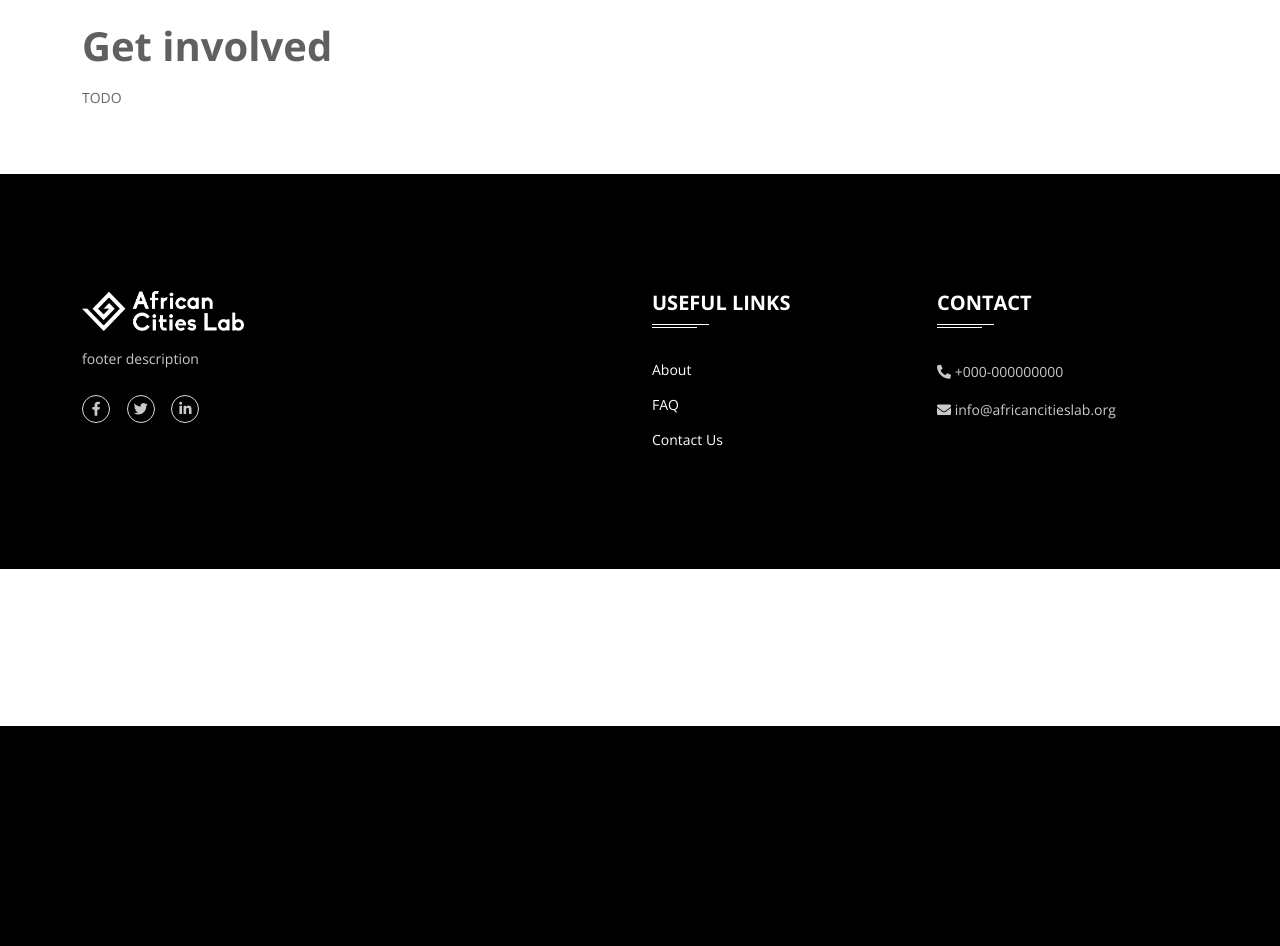
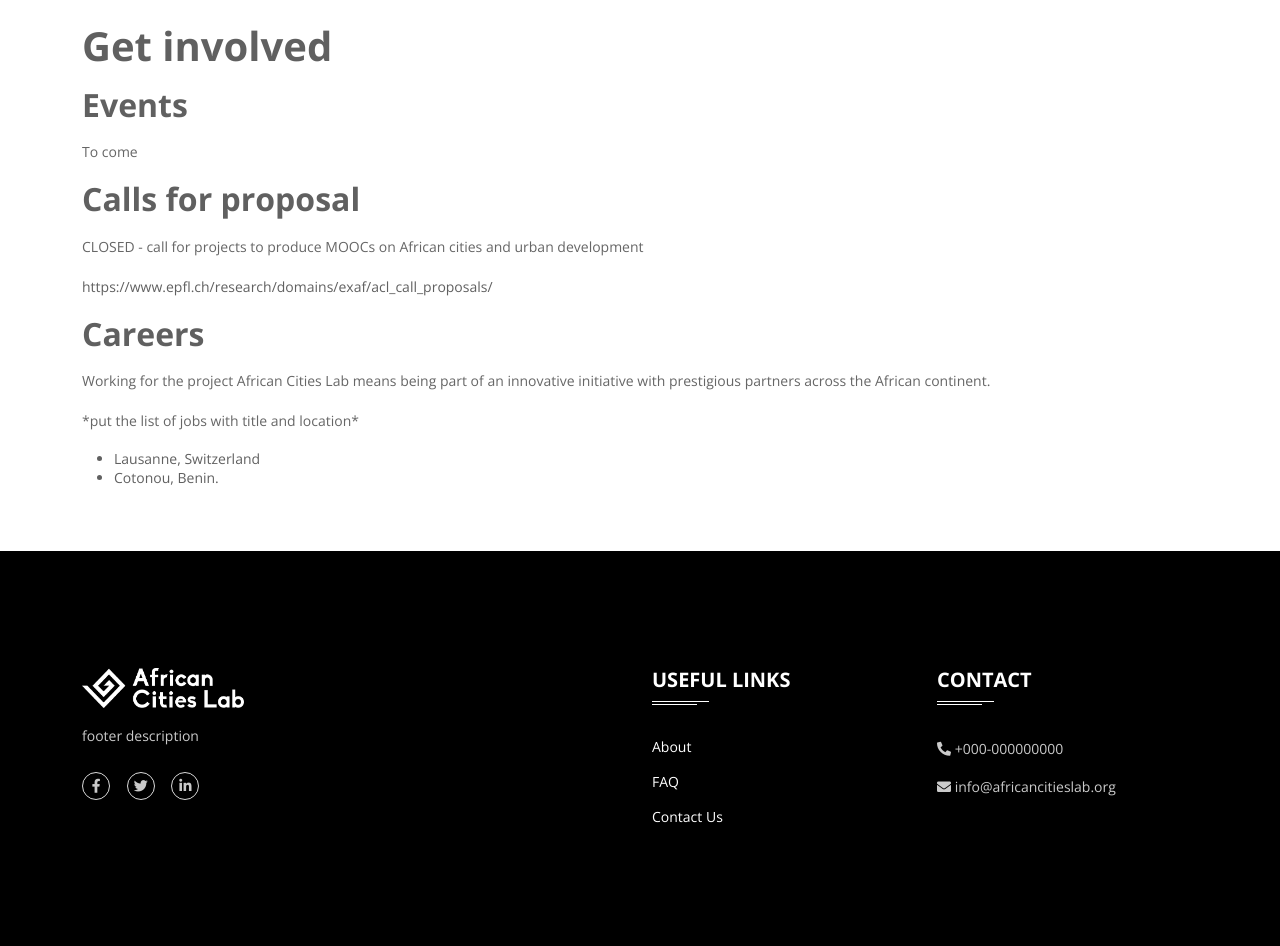
Before and after one commit to African-Cities-Lab/_african-cities-lab-org, a Django app: template african_cities_lab/home/templates/home/get_involved.html in a window 1280 px wide. Shown: the part 74-1020 px from the top of the page. Before the commit the page ends 800 px from the top, so only its background shows below. Run offline with Django 3.2, Linux system fonts and the light colour scheme; the template is opened without the code that fills it, so the values that code supplies are empty; parts of the project's set-up code (start-up, migrations or seed data) failed here and were passed over; some libraries are stand-ins or nearby versions.

Commit message:
added text in the get involved page with translations

```diff
--- a/african_cities_lab/home/templates/home/get_involved.html
+++ b/african_cities_lab/home/templates/home/get_involved.html
@@ -4,6 +4,17 @@
 {% block body %}
     <div class="container content-container py-5 mt-5">
         <h1>{% translate "Get involved" %}</h1>
-        <p>TODO</p>
+        <h2>{% translate "Events" %}</h2>
+        <p>{% blocktranslate %}To come{% endblocktranslate %}</p>
+        <h2>{% translate "Calls for proposal" %}</h2>
+        <p>{% blocktranslate %}CLOSED - call for projects to produce MOOCs on African cities and urban development {% endblocktranslate %}</p>
+        <p><a href="https://www.epfl.ch/research/domains/exaf/acl_call_proposals/">https://www.epfl.ch/research/domains/exaf/acl_call_proposals/</a></p>
+        <h2>{% translate "Careers" %}</h2>
+        <p>{% blocktranslate %}Working for the project African Cities Lab means being part of an innovative initiative with prestigious partners across the African continent.{% endblocktranslate %}</p>
+        <p>{% blocktranslate %}*put the list of jobs with title and location*{% endblocktranslate %}</p>
+        <ul>
+            <li>{% blocktranslate %}Lausanne, Switzerland{% endblocktranslate %}</li>
+            <li>{% blocktranslate %}Cotonou, Benin.{% endblocktranslate %}</li>
+        </ul>
     </div>
 {% endblock body %}
```
Also changed, not shown: locale/en/LC_MESSAGES/django.po, locale/fr/LC_MESSAGES/django.po.
